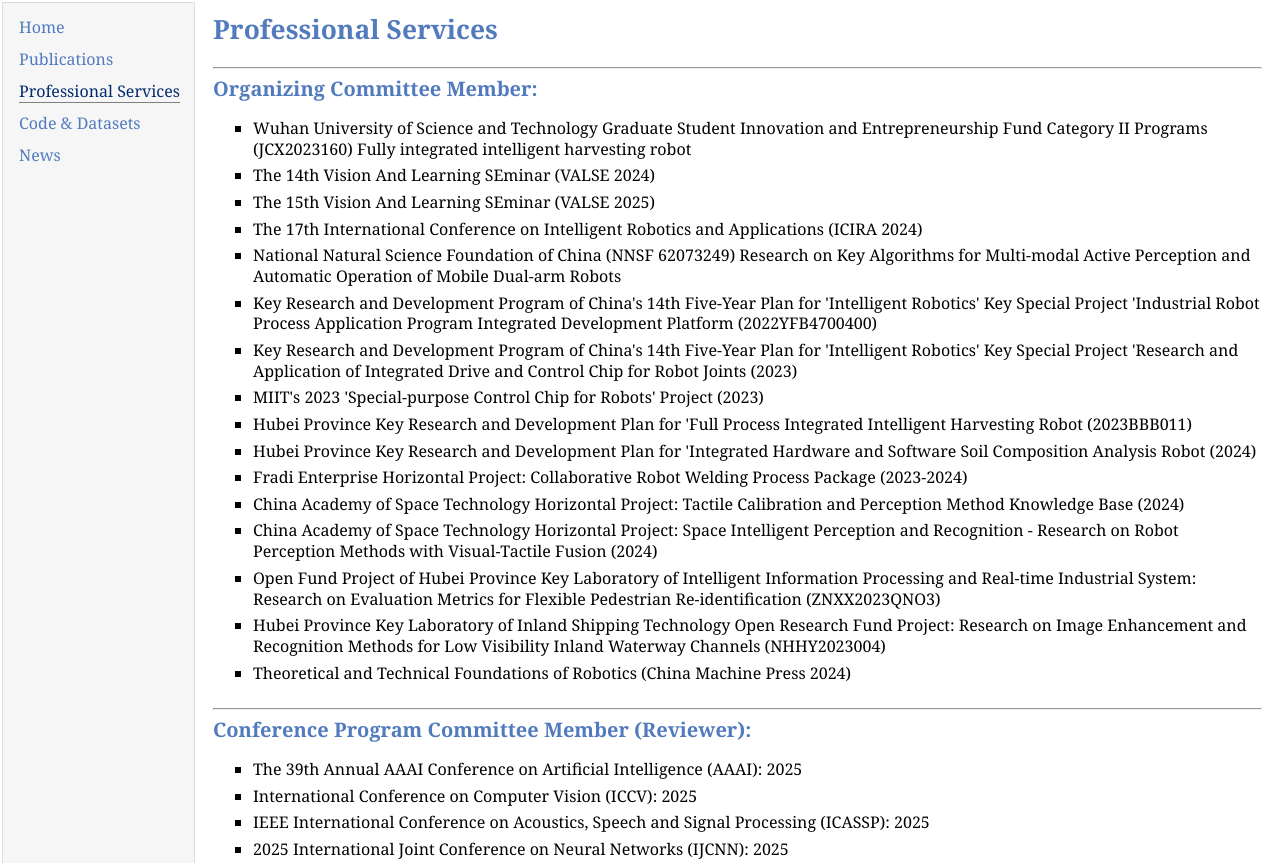
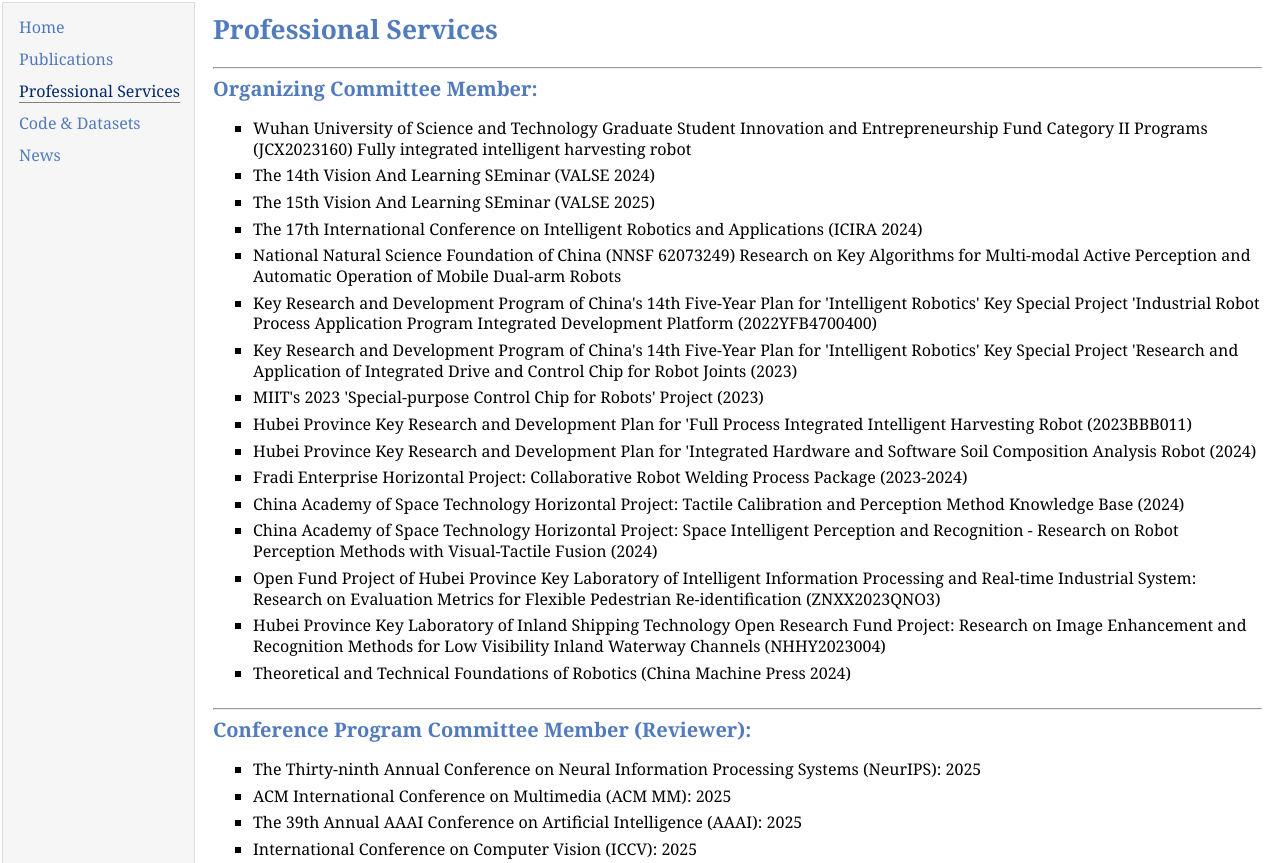
Before and after one commit to syc-hjy/syc-hjy.github.io, a plain HTML site: page services.html in a window 1280 px wide. Shown: the part 81-944 px from the top of the page. Drawn offline with Linux system fonts and the light colour scheme.

Commit message:
Update services.html

```diff
--- a/services.html
+++ b/services.html
@@ -46,7 +46,11 @@
 	<div>
         <h2><hr><a name="PC"></a>Conference Program Committee Member (Reviewer):</h2>
         <ul>
-			<li><p> The 39th Annual AAAI Conference on Artificial Intelligence (AAAI): 2025 </p></li>
+
+
+		        <li><p> The Thirty-ninth Annual Conference on Neural Information Processing Systems (NeurIPS): 2025 </p></li>
+		        <li><p> ACM International Conference on Multimedia (ACM MM): 2025 </p></li>
+		        <li><p> The 39th Annual AAAI Conference on Artificial Intelligence (AAAI): 2025 </p></li>
 		        <li><p> International Conference on Computer Vision (ICCV): 2025 </p></li>
 			<li><p> IEEE International Conference on Acoustics, Speech and Signal Processing (ICASSP): 2025 </p></li>
 			<li><p> 2025 International Joint Conference on Neural Networks (IJCNN): 2025 </p></li>
```
